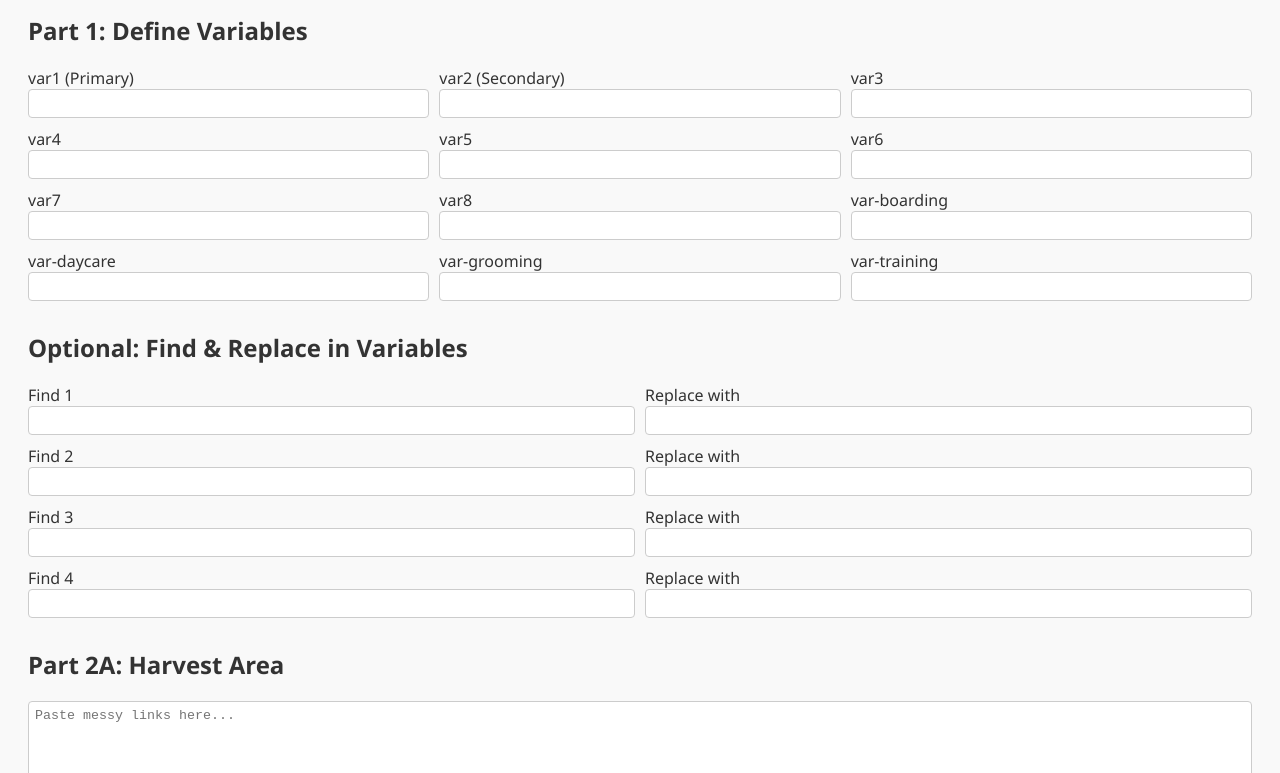
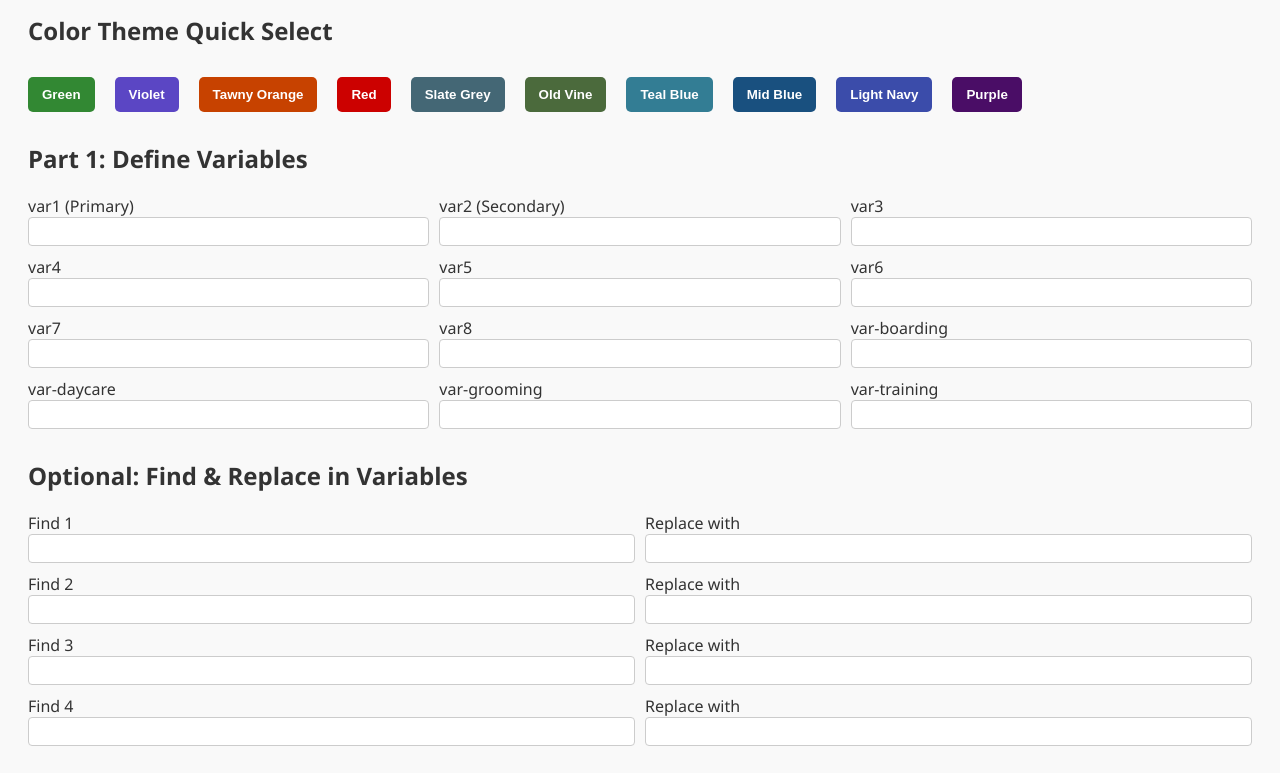
Before and after one commit to chrisdunsmore/blob-builder, a plain HTML site: page harvest-upgrade.html in a window 1280 px wide. Shown: the part 108-881 px from the top of the page. Drawn offline with Linux system fonts and the light colour scheme.

Commit message:
Update harvest-upgrade.html

```diff
--- a/harvest-upgrade.html
+++ b/harvest-upgrade.html
@@ -2,7 +2,7 @@
 <html lang="en">
 <head>
   <meta charset="UTF-8">
-  <title>Template Engine - Simple Stable Version</title>
+  <title>Template Engine - Final with Colors and Clean Harvest</title>
   <style>
     body {
       font-family: 'Segoe UI', sans-serif;
@@ -46,6 +46,20 @@
       color: white;
       border-radius: 4px;
     }
+    .color-themes {
+      display: flex;
+      flex-wrap: wrap;
+      gap: 10px;
+      margin-bottom: 20px;
+    }
+    .color-btn {
+      border: none;
+      padding: 10px 14px;
+      color: #fff;
+      cursor: pointer;
+      font-weight: bold;
+      border-radius: 5px;
+    }
     pre {
       background: #eee;
       padding: 15px;
@@ -63,7 +77,21 @@
 </head>
 <body>
 
-<h1>Template Engine (Simple Version)</h1>
+<h1>Template Engine (Final Stable Version)</h1>
+
+<h2>Color Theme Quick Select</h2>
+<div class="color-themes">
+  <button class="color-btn" style="background:#328833" onclick="setColors('#328833','#65b766')">Green</button>
+  <button class="color-btn" style="background:#5b46c4" onclick="setColors('#5b46c4','#745af5')">Violet</button>
+  <button class="color-btn" style="background:#c74200" onclick="setColors('#c74200','#ff8141')">Tawny Orange</button>
+  <button class="color-btn" style="background:#cc0100" onclick="setColors('#cc0100','#fe3725')">Red</button>
+  <button class="color-btn" style="background:#446775" onclick="setColors('#446775','#527c8e')">Slate Grey</button>
+  <button class="color-btn" style="background:#4b6a3c" onclick="setColors('#4b6a3c','#6a7a62')">Old Vine</button>
+  <button class="color-btn" style="background:#337d94" onclick="setColors('#337d94','#4b99b1')">Teal Blue</button>
+  <button class="color-btn" style="background:#19507f" onclick="setColors('#19507f','#296293')">Mid Blue</button>
+  <button class="color-btn" style="background:#3b4caa" onclick="setColors('#3b4caa','#5069e7')">Light Navy</button>
+  <button class="color-btn" style="background:#4a0d66" onclick="setColors('#4a0d66','#6e3d85')">Purple</button>
+</div>
 
 <h2>Part 1: Define Variables</h2>
 <div class="grid">
@@ -109,12 +137,20 @@
 <iframe id="preview"></iframe>
 
 <script>
+function setColors(primary, secondary) {
+  document.getElementById("var1").value = primary;
+  document.getElementById("var2").value = secondary;
+}
+
 function harvestVariables() {
   const harvestText = document.getElementById("harvestArea").value;
   const anchors = [...harvestText.matchAll(/<a\s+[^>]*href="([^"]+)"[^>]*>(.*?)<\/a>/gi)];
   let matches = 0;
   anchors.forEach(match => {
     let url = match[1];
+    if (url.includes('?')) {
+      url = url.split('?')[0]; // Clean URL: remove ?utm stuff
+    }
     const text = match[2].toLowerCase();
     if (text.includes('boarding')) { document.getElementById('var-boarding').value = url; matches++; }
     if (text.includes('daycare')) { document.getElementById('var-daycare').value = url; matches++; }
```
